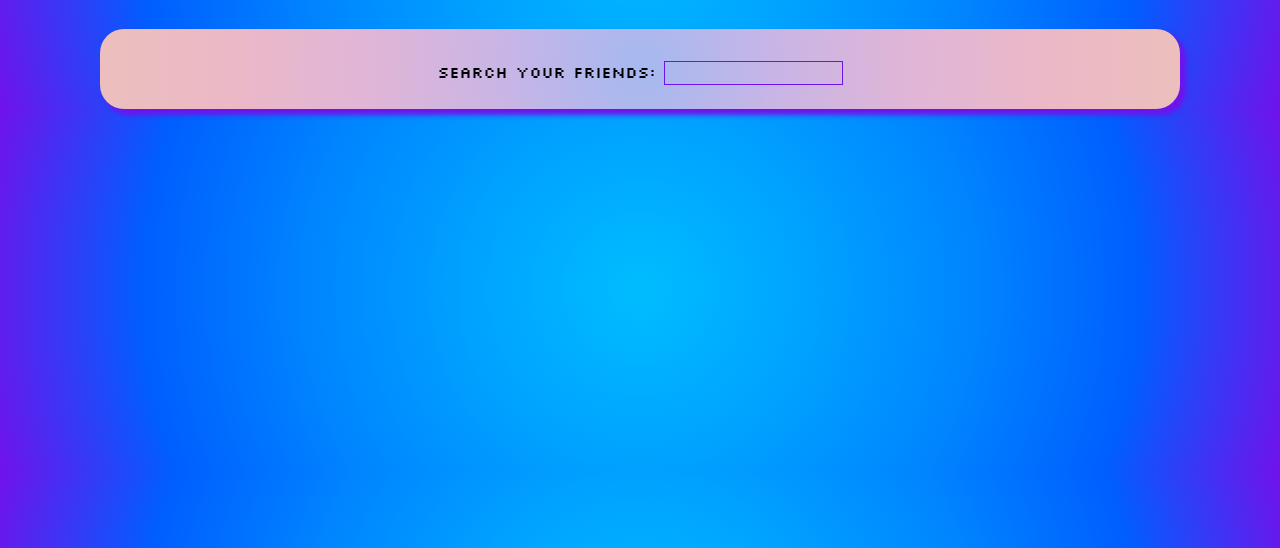
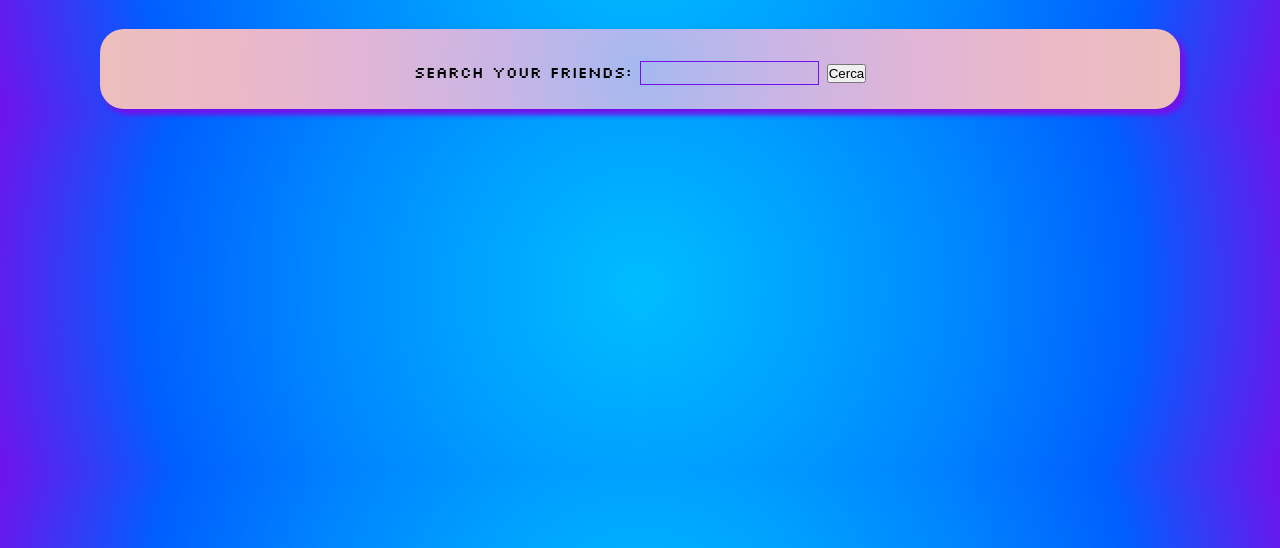
Before and after one commit to AndreaMargutti/github-friends, a website built with Vite: page index.html in a window 1280 px wide. Shown: the part 252-800 px from the top of the page. Built offline with nearby package versions, Linux system fonts and the light colour scheme.

Commit message:
add form

```diff
--- a/index.html
+++ b/index.html
@@ -30,8 +30,11 @@
     <!-- Input Section  -->
 
     <section id="search-box" class="text-center pt-2">
-      <label for="saerch-bar">Search your friends:</label>
-      <input id="search-bar" type="text">
+      <form action="index.html" method="GET">
+        <label for="saerch-bar">Search your friends:</label>
+        <input id="search-bar" type="text">
+        <button type="submit">Cerca</button>
+      </form>
     </section>
   </div>
 
```
